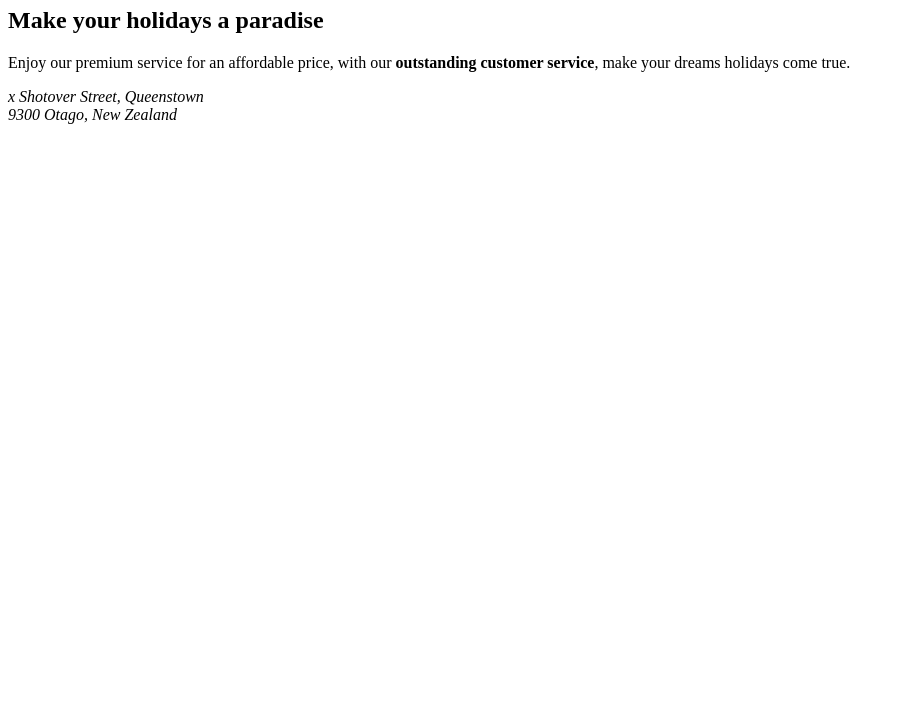
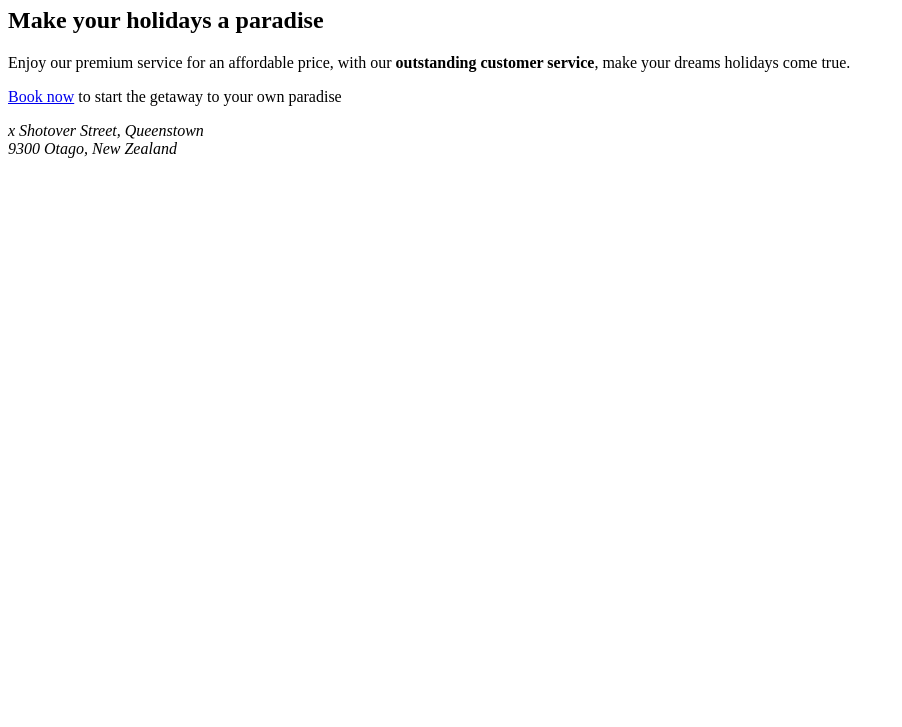
Before and after one commit to JavoFrola/hotel-template, a plain HTML site: page index.html in a window 1280 px wide. Shown: the part 73-800 px from the top of the page, without its empty margins (0-902 px from the left). Drawn offline with Linux system fonts and the light colour scheme.

Commit message:
Heading with links updated

```diff
--- a/index.html
+++ b/index.html
@@ -8,6 +8,7 @@
   <h1> Hotel Template</h1>
   <h2> Make your holidays a paradise</h2>
   <p>Enjoy our premium service for an affordable price, with our        <strong>outstanding customer service</strong>, make your dreams holidays come true.</p>
+  <p> <a href ="bookings.html">Book now</a> to start the getaway to your own paradise</p>
 
   <address>
     x Shotover Street, Queenstown <br/ >
```
